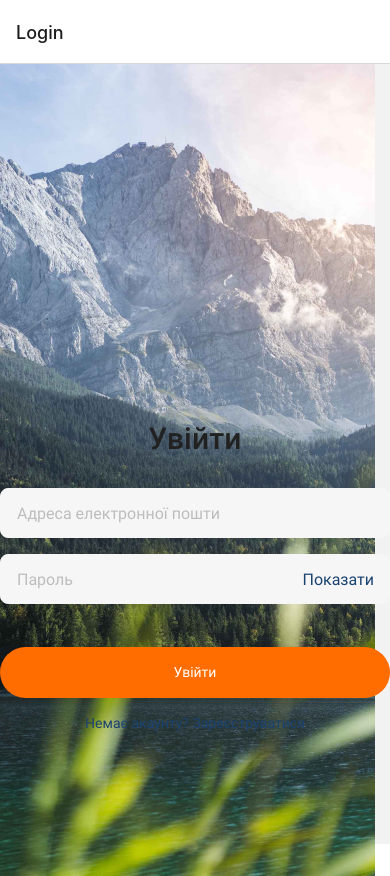
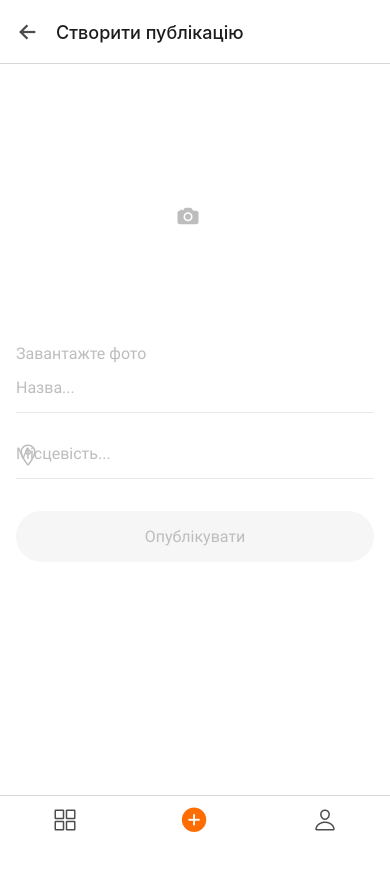
Before and after one commit to SerhiiShymko/reactNative3, a React Native app: screen /CreatePostsScreen in a window 390 px wide. After the commit the page ends 844 px from the top, so only its background shows below. Built offline with nearby package versions, Linux system fonts and the light colour scheme.

Commit message:
PostsScreen

```diff
--- a/App.js
+++ b/App.js
@@ -1,12 +1,13 @@
-import { NavigationContainer } from "@react-navigation/native";
+// import { NavigationContainer } from "@react-navigation/native";
 import { useCallback, useEffect } from "react";
 import { useFonts } from "expo-font";
 import { StyleSheet, View } from "react-native";
 import * as SplashScreen from "expo-splash-screen";
 
 import useRoute from "./router";
+import { NavigationContainer } from "@react-navigation/native";
 
-export default function App(isAuth) {
+export default function App(props) {
   const [fontsLoaded] = useFonts({
     "Roboto-Regular": require("./assets/fonts/Roboto-Regular.ttf"),
     "Roboto-Medium": require("./assets/fonts/Roboto-Medium.ttf"),
@@ -30,11 +31,12 @@ export default function App(isAuth) {
     return null;
   }
 
-  const routing = useRoute(isAuth);
+  // const routing = useRoute(isAuth);
+  const RoutingComponent = useRoute(props.isAuth);
 
   return (
     <View onLayout={onLayoutRootView} style={styles.container}>
-      <NavigationContainer>{routing}</NavigationContainer>
+      <NavigationContainer>{RoutingComponent}</NavigationContainer>
     </View>
   );
 }
--- a/Screens/authScreens/LoginScreen.jsx
+++ b/Screens/authScreens/LoginScreen.jsx
@@ -9,6 +9,7 @@ import {
   TouchableOpacity,
   Keyboard,
   TouchableWithoutFeedback,
+  Platform,
 } from "react-native";
 
 const initialState = {
@@ -19,6 +20,10 @@ const initialState = {
 const initialFocuseState = {
   email: false,
   password: false,
+};
+
+const onBtnLogPress = () => {
+  navigation.navigate("Home");
 };
 
 const LoginScreen = () => {
@@ -45,12 +50,29 @@ const LoginScreen = () => {
     setState(initialState);
   };
 
+  const onBtnLogPress = () => {
+    navigation.navigate("Home");
+  };
+
   return (
     <TouchableWithoutFeedback onPress={keyboardHide}>
       <View style={styles.container}>
         <ImageBackground
           source={require("../../assets/images/imageBG.png")}
           style={styles.imageBg}>
+          <View
+            style={{
+              ...styles.formWrapper,
+
+              ...Platform.select({
+                ios: {
+                  marginTop: isShowKeyboard ? 456 : 0,
+                },
+                android: {
+                  marginTop: isShowKeyboard ? -70 : 0,
+                },
+              }),
+            }}>
             <Text
               style={{
                 ...styles.title,
@@ -140,7 +162,9 @@ const LoginScreen = () => {
                 style={styles.btn}
                 activeOpacity={0.8}
                 onPress={handleLogin}>
+                <TouchableOpacity onPress={onBtnLogPress}>
                   <Text style={styles.btnText}>Увійти</Text>
+                </TouchableOpacity>
               </TouchableOpacity>
               <TouchableOpacity
                 activeOpacity={0.7}
@@ -151,6 +175,7 @@ const LoginScreen = () => {
                   Немає акаунту? Зареєструватися
                 </Text>
               </TouchableOpacity>
+            </View>
           </View>
         </ImageBackground>
       </View>
@@ -221,6 +246,19 @@ const styles = StyleSheet.create({
     justifyContent: "center",
     alignItems: "center",
   },
+  LogBtn: {
+    marginLeft: "auto",
+    marginRight: "auto",
+    marginBottom: 16,
+    display: "flex",
+    flexDirection: "row",
+    alignItems: "center",
+    justifyContent: "center",
+    width: 343,
+    height: 51,
+    borderRadius: 100,
+    backgroundColor: "#FF6C00",
+  },
   btnText: {
     fontFamily: "Roboto-Regular",
     fontStyle: "normal",
--- a/Screens/authScreens/RegistrationScreen.jsx
+++ b/Screens/authScreens/RegistrationScreen.jsx
@@ -10,6 +10,7 @@ import {
   Image,
   Keyboard,
   TouchableWithoutFeedback,
+  Platform,
 } from "react-native";
 
 const initialState = {
@@ -47,6 +48,7 @@ const RegistrationScreen = ({ isAuth }) => {
     console.log(state);
     setState(initialState);
     isAuth = true;
+    navigation.navigate("Home");
   };
 
   return (
@@ -55,8 +57,19 @@ const RegistrationScreen = ({ isAuth }) => {
         <ImageBackground
           source={require("../../assets/images/imageBG.png")}
           style={styles.imageBg}>
+          <View
+            style={{
+              ...styles.formWrapper,
+              ...Platform.select({
+                ios: {
+                  marginTop: isShowKeyboard ? 350 : 219,
+                },
+                android: {
+                  marginTop: isShowKeyboard ? -100 : 0,
+                },
+              }),
+            }}>
             <View style={styles.avatarBox}>
-            <TouchableOpacity activeOpacity={0.7}>
               {isShowKeyboard && (
                 <Image source={require("../../assets/images/avatar.png")} />
               )}
@@ -72,7 +85,6 @@ const RegistrationScreen = ({ isAuth }) => {
                     : require("../../assets/images/add.png")
                 }
               />
-            </TouchableOpacity>
             </View>
             <Text style={styles.title}>Реєстрація</Text>
             <View
@@ -198,8 +210,9 @@ const RegistrationScreen = ({ isAuth }) => {
                 onPress={() => {
                   navigation.navigate("Login");
                 }}>
-              <Text style={styles.formLink}>Уже есть аккаунт? Войти</Text>
+                <Text style={styles.formLink}>Вже є акаунт? Увійти</Text>
               </TouchableOpacity>
+            </View>
           </View>
         </ImageBackground>
       </View>
@@ -210,6 +223,7 @@ export default RegistrationScreen;
 
 const styles = StyleSheet.create({
   container: {
+    position: "relative",
     flex: 1,
   },
 
@@ -229,7 +243,7 @@ const styles = StyleSheet.create({
   },
   avatarBox: {
     position: "absolute",
-    left: "38%",
+    left: "35%",
     top: "-15%",
     width: 120,
     height: 120,
@@ -258,7 +272,7 @@ const styles = StyleSheet.create({
     borderColor: "#E8E8E8",
   },
   title: {
-    fontFamily: "RobotoMedium",
+    fontFamily: "Roboto-Medium",
     fontStyle: "normal",
     fontSize: 30,
     lineHeight: 35,
--- a/Screens/navigateScreens/CommentsScreen.jsx
+++ b/Screens/navigateScreens/CommentsScreen.jsx
@@ -1,2 +1,21 @@
-// const CommentsScreen = () => {};
-// export default CommentsScreen;
+import React from "react";
+import { Text, View, StyleSheet } from "react-native";
+
+const CommentsScreen = () => {
+  return (
+    <View style={styles.container}>
+      <Text>Comments</Text>
+    </View>
+  );
+};
+
+const styles = StyleSheet.create({
+  container: {
+    flex: 1,
+  },
+  map: {
+    flex: 1,
+  },
+});
+
+export default CommentsScreen;
--- a/Screens/navigateScreens/CreatePostsScreen.jsx
+++ b/Screens/navigateScreens/CreatePostsScreen.jsx
@@ -1,2 +1,149 @@
-const CreatePostsScreen = () => {};
+import React, { useState } from "react";
+import {
+  Text,
+  View,
+  StyleSheet,
+  TextInput,
+  TouchableOpacity,
+  Image,
+} from "react-native";
+import { Ionicons } from "@expo/vector-icons";
+// import { useNavigation } from "@react-navigation/native";
+
+const CreatePostsScreen = () => {
+  //   const navigation = useNavigation();
+  const [photo, setPhoto] = useState("");
+
+  return (
+    <View style={styles.container}>
+      <View style={styles.camera}>
+        <View style={styles.photo}>
+          <Image style={styles.photoImg} />
+          <TouchableOpacity style={styles.addPhoto}>
+            <Ionicons name="camera" size={24} color="#BDBDBD" />
+          </TouchableOpacity>
+        </View>
+
+        <TouchableOpacity style={styles.addPhoto}>
+          <Ionicons name="camera" size={24} color="#BDBDBD" />
+        </TouchableOpacity>
+      </View>
+      <Text style={styles.photoText}>Завантажте фото</Text>
+      <TextInput
+        style={styles.input}
+        placeholder="Назва..."
+        placeholderTextColor="#BDBDBD"
+        marginTop={32}
+      />
+      <View style={styles.inputWrapper}>
+        <TextInput
+          style={styles.input}
+          placeholder="Місцевість..."
+          placeholderTextColor="#BDBDBD"
+          paddingLeft={28}
+        />
+        <Ionicons
+          name="location-outline"
+          size={24}
+          color="#BDBDBD"
+          style={styles.inputIcon}
+        />
+      </View>
+
+      <TouchableOpacity
+        style={{
+          ...styles.buttonCreate,
+          backgroundColor: photo ? "#FF6C00" : "#F6F6F6",
+        }}
+        activeOpacity={0.7}>
+        <Text
+          style={{
+            ...styles.buttonCreateText,
+            color: photo ? "#FFFFFF" : "#BDBDBD",
+          }}>
+          Опублікувати
+        </Text>
+      </TouchableOpacity>
+    </View>
+  );
+};
+
+const styles = StyleSheet.create({
+  container: {
+    flex: 1,
+    backgroundColor: "#FFFFFF",
+  },
+
+  input: {
+    marginHorizontal: 16,
+    borderBottomWidth: 1,
+    borderBottomColor: "#E8E8E8",
+    height: 50,
+    fontFamily: "Roboto-Regular",
+    color: "#212121",
+    fontSize: 16,
+    lineHeight: 19,
+  },
+  inputWrapper: {
+    position: "relative",
+    marginTop: 16,
+  },
+  inputIcon: {
+    position: "absolute",
+    top: 13,
+    left: 16,
+  },
+  buttonCreate: {
+    marginHorizontal: 16,
+    marginTop: 32,
+    borderRadius: 100,
+  },
+  buttonCreateText: {
+    fontFamily: "Roboto-Regular",
+    fontSize: 16,
+    lineHeight: 19,
+    textAlign: "center",
+    paddingVertical: 16,
+  },
+  camera: {
+    marginHorizontal: 16,
+    marginTop: 32,
+    height: 240,
+    borderRadius: 10,
+    alignItems: "center",
+    justifyContent: "center",
+  },
+  photoText: {
+    marginHorizontal: 16,
+    marginTop: 8,
+    fontFamily: "Roboto-Regular",
+    fontSize: 16,
+    lineHeight: 19,
+    color: "#BDBDBD",
+  },
+  addPhoto: {
+    position: "absolute",
+    backgroundColor: "#FFFFFF",
+    height: 60,
+    width: 60,
+    borderRadius: 100,
+    alignItems: "center",
+    justifyContent: "center",
+    top: 90,
+    left: 142,
+  },
+  photo: {
+    position: "absolute",
+    width: "100%",
+    height: "100%",
+    right: 0,
+    borderColor: "#fff",
+    backgroundColor: "##F6F6F6",
+  },
+  photoImg: {
+    width: "100%",
+    height: "100%",
+  },
+});
+
 export default CreatePostsScreen;
--- a/Screens/navigateScreens/MapScreen.jsx
+++ b/Screens/navigateScreens/MapScreen.jsx
@@ -1,2 +1,21 @@
-// const MapScreen = () => {};
-// export default MapScreen;
+import React from "react";
+import { Text, View, StyleSheet } from "react-native";
+
+const MapScreen = () => {
+  return (
+    <View style={styles.container}>
+      <Text>MapScreen</Text>
+    </View>
+  );
+};
+
+const styles = StyleSheet.create({
+  container: {
+    flex: 1,
+  },
+  map: {
+    flex: 1,
+  },
+});
+
+export default MapScreen;
--- a/Screens/navigateScreens/PostsScreen.jsx
+++ b/Screens/navigateScreens/PostsScreen.jsx
@@ -1,2 +1,53 @@
-// const PostsScreen = () => {};
-// export default PostsScreen;
+import React from "react";
+import { Text, View, StyleSheet, Image } from "react-native";
+
+const PostsScreen = () => {
+  return (
+    <View style={styles.container}>
+      <View style={styles.wrapper}>
+        <Image
+          style={styles.img}
+          source={require("../../assets/images/avatar.png")}
+        />
+        <View style={styles.nameEmailWrapper}>
+          <Text style={styles.name}>Ім'я</Text>
+          <Text style={styles.email}>Email</Text>
+        </View>
+      </View>
+    </View>
+  );
+};
+
+const styles = StyleSheet.create({
+  container: {
+    backgroundColor: "#FFFFFF",
+    flex: 1,
+  },
+  wrapper: {
+    flexDirection: "row",
+  },
+  img: {
+    marginHorizontal: 16,
+    width: 60,
+    height: 60,
+    borderRadius: 16,
+    marginTop: 32,
+  },
+  name: {
+    fontFamily: "Roboto-Bold",
+    fontSize: 13,
+    lineHeight: 15,
+  },
+  email: {
+    fontFamily: "Roboto-Regular",
+    fontSize: 11,
+    lineHeight: 13,
+    color: "rgba(33, 33, 33, 0.8)",
+  },
+  nameEmailWrapper: {
+    marginTop: 48,
+    marginLeft: 8,
+  },
+});
+
+export default PostsScreen;
--- a/Screens/navigateScreens/ProfileScreen.jsx
+++ b/Screens/navigateScreens/ProfileScreen.jsx
@@ -9,8 +9,6 @@ const ProfileScreen = () => {
   );
 };
 
-export default ProfileScreen;
-
 const styles = StyleSheet.create({
   container: {
     flex: 1,
@@ -18,3 +16,5 @@ const styles = StyleSheet.create({
     alignItems: "centre",
   },
 });
+
+export default ProfileScreen;
--- a/router.jsx
+++ b/router.jsx
@@ -18,11 +18,13 @@ export default function useRoute(isAuth) {
         screenOptions={{ headerShow: false }}>
         <AuthStack.Screen
           name="Registration"
-          component={() => <RegistrationScreen isAuth={isAuth} />}
+          component={RegistrationScreen}
+          initialParams={{ isAuth }}
         />
         <AuthStack.Screen
           name="Login"
-          component={() => <LoginScreen isAuth={isAuth} />}
+          component={LoginScreen}
+          initialParams={{ isAuth }}
         />
       </AuthStack.Navigator>
     );
```
Also changed, not shown: Screens/navigateScreens/Home.jsx (+57 -1 lines). Lines whose indentation alone changed are shown as unchanged.
